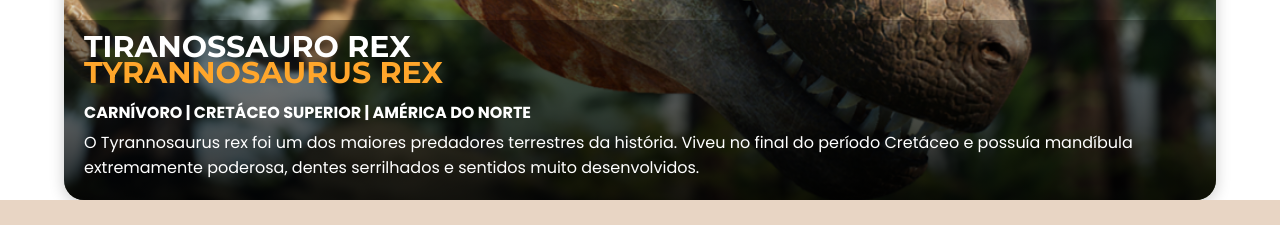
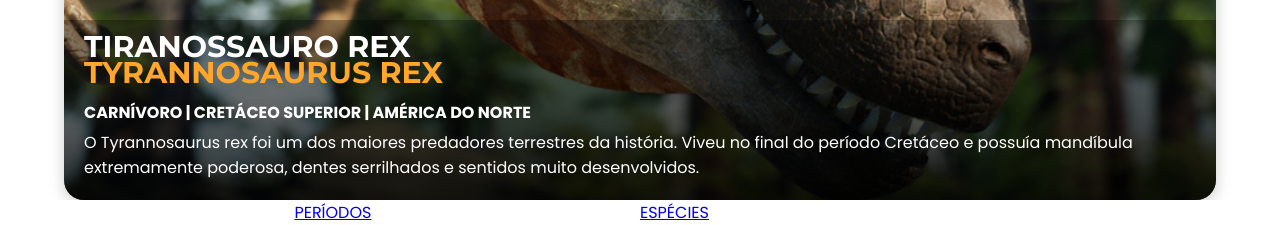
Before and after one commit to DinizDDD/PaleoPedia, a PHP site: page / in a window 1280 px wide. Shown: the part 4206-4431 px from the top of the page. Before the commit the page ends 4406 px from the top, so only its background shows below. Run offline with PHP 8.4, Linux system fonts and the light colour scheme; data comes from the database, SQL or seed files in the repository.

Commit message:
making links in home

```diff
--- a/assets/css/home.css
+++ b/assets/css/home.css
@@ -220,6 +220,27 @@ body{
     }
 }
 
+.Links{
+    display: flex;
+    width: 90%;
+    margin: auto;
+    align-items: center;
+
+    .left, right{
+        display: flex;
+        width: 50%;
+
+        .link-container{
+            width: 20%;
+            align-items: center;
+            margin: auto;
+        }
+
+    }
+
+
+}
+
 /* ========================= */
 /* RESPONSIVIDADE */
 /* ========================= */
--- a/pages/home.php
+++ b/pages/home.php
@@ -68,3 +68,29 @@
 </div>
 
 <?php include('includes/spotlight_banner.php') ?>
+
+<section class="Links">
+    <div class="left">
+        <div class="link-container">
+            <a class="nav-item" href="index.php?page=period">PERÍODOS</a>
+        </div>
+    </div>
+    <div class="right">
+        <div class="link-container">
+            <a class="nav-item" href="index.php?page=species">ESPÉCIES</a>
+        </div>
+    </div>
+
+     <?php
+        switch($page) {
+
+            case 'species':
+                include('pages/species.php');
+                break;
+
+            case 'period':
+                include('pages/period.php');
+                break;
+        }
+    ?>
+</section>
```
